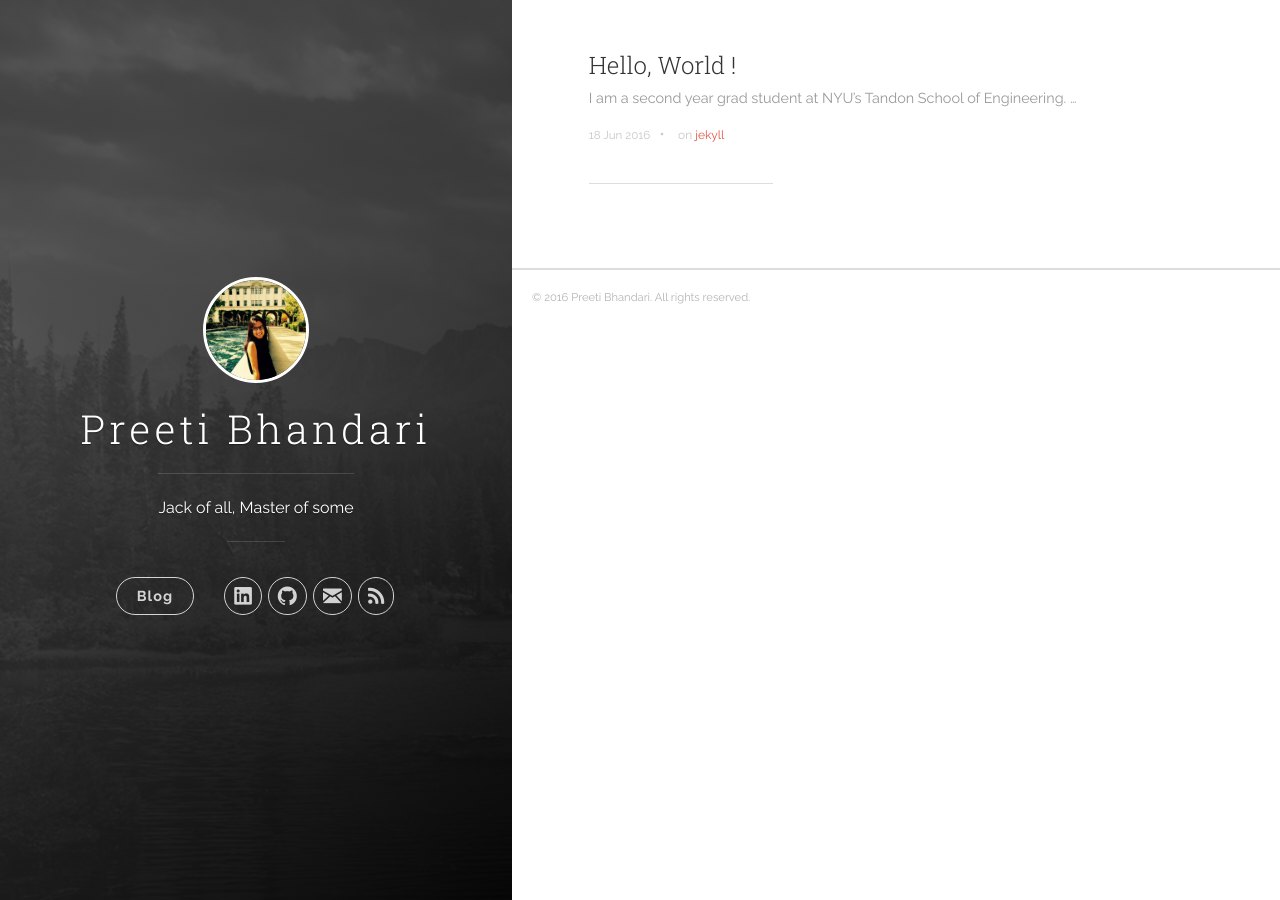
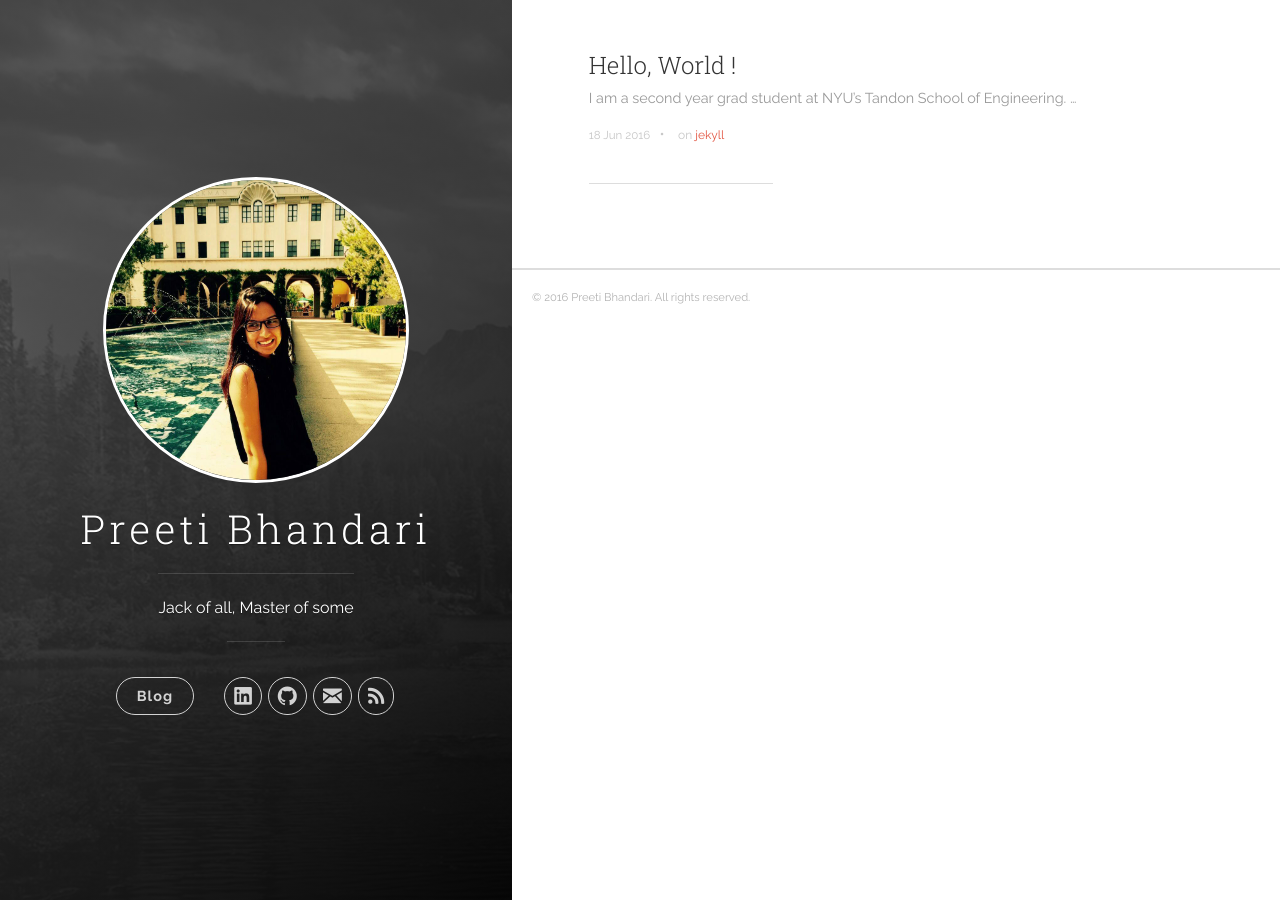
Before and after one commit to preeti1205/preeti1205.github.io, a Jekyll site: the page built from index.html, in a window 1280 px wide. Built offline with Jekyll 4.4.1, drawn with Linux system fonts in a browser that asks for light colours; nearby versions of some CDN libraries; the list of posts is cut into pages by our own code.

Commit message:
Changing profile pic size

```diff
--- a/css/main.css
+++ b/css/main.css
@@ -49,8 +49,10 @@ pre.highlight code,
 .user-image {
   margin-bottom: 1.2em;
   position: relative;
-  width: 100px;
-  height: 100px;
+  /*width: 100px;
+  height: 100px;*/
+  width: 300px;
+  height: 300px;
   border: 3px solid #fff;
   border-radius:100%;
 }
```
